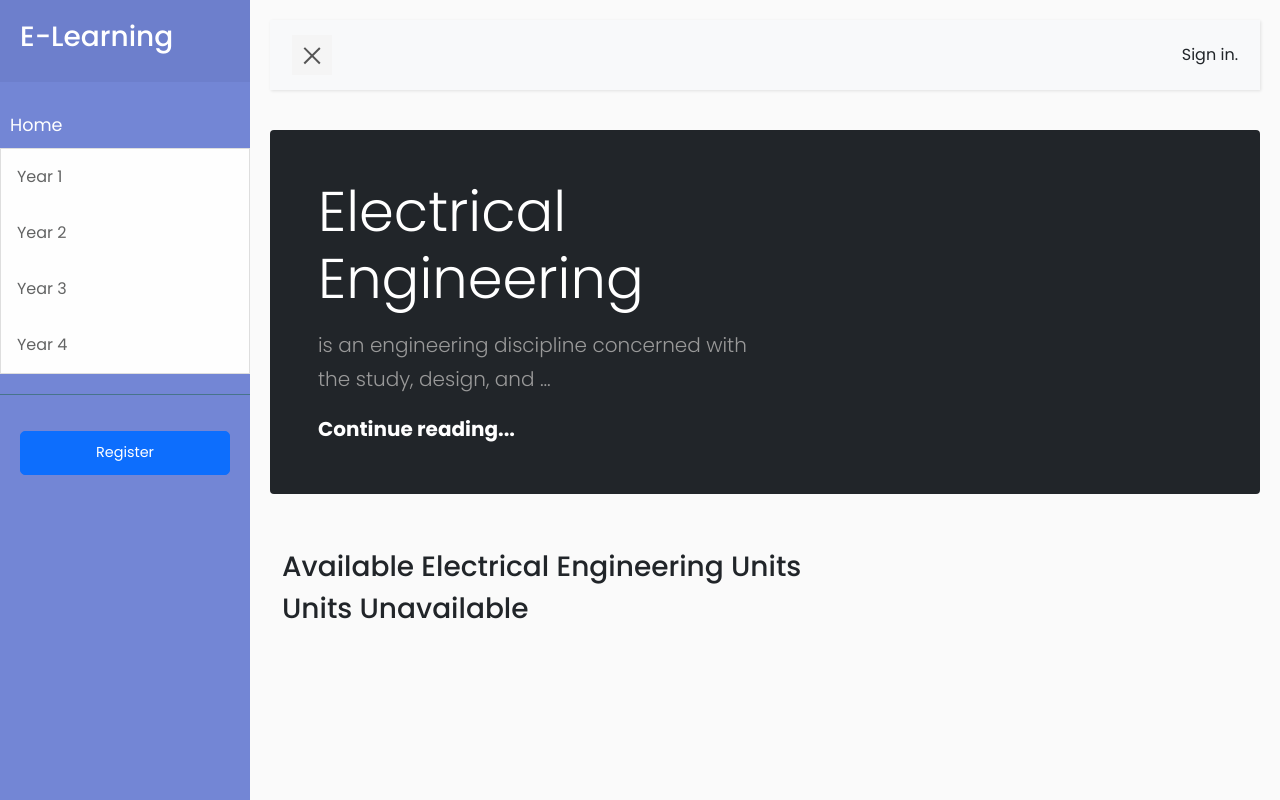
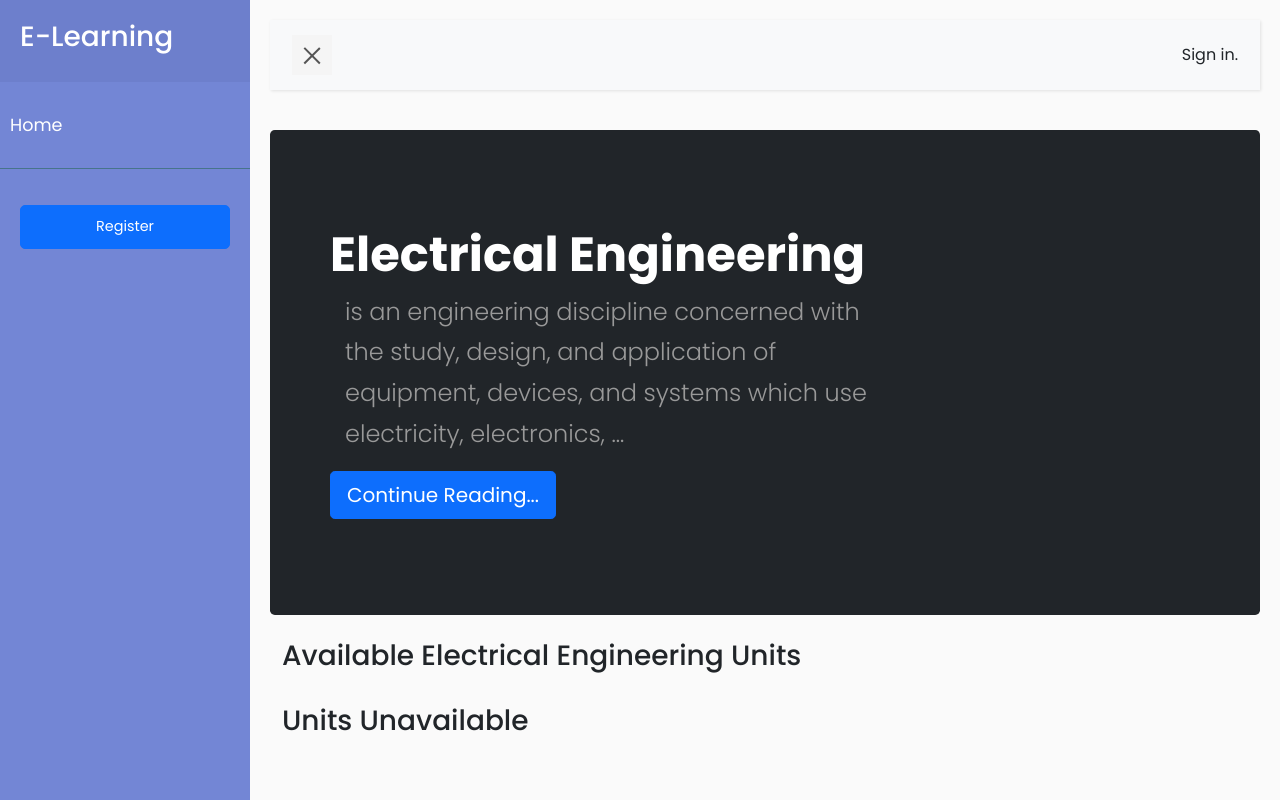
Before and after one commit to stevenjoro098/Masomo, a Django app: page /courses/units/3/ in a window 1280 px wide. Run offline with Django 3.2, Linux system fonts and the light colour scheme; data comes from the database, SQL or seed files in the repository; both versions use the stored data as it was after the commit; some libraries are stand-ins or nearby versions.

Commit message:
update topics and units view

```diff
--- a/ELearning/settings.py
+++ b/ELearning/settings.py
@@ -24,7 +24,7 @@ BASE_DIR = os.path.dirname(os.path.dirname(os.path.abspath(__file__)))
 SECRET_KEY = 'django-insecure-cvxm@fyn!@4ntk-95w%yr6!ajd#6tkn72(_+t6^kfcz)h%1c)+'
 
 # SECURITY WARNING: don't run with debug turned on in production!
-DEBUG = False
+DEBUG = True
 
 ALLOWED_HOSTS = ['*', 'https://masomoapp.herokuapp.com/', '127.0.0.1:8000', '0.0.0.0']
 
--- a/courses/templates/courses/list/course_detail.html
+++ b/courses/templates/courses/list/course_detail.html
@@ -7,8 +7,8 @@
     <div class="row">
         <div class="col-md-8">
             <p><h1 class="card-title">{{ object.courses }}</h1></p>
-            <p class="card-subtitle mb-2 text-muted"><b>{{ object.department }}</b></p>
-            <div class="mb-1 text-muted">Units: {{ object.course.count }}</div>
+            <p class="card-subtitle mb-1 text-muted"><b>Department: {{ object.department }}</b></p>
+            <div class="mb-1 text-muted"><h4>Units: {{ object.course.count }}</h4></div>
             <p>{{ object.overview }}</p>
             <a class="btn btn-secondary" href="{% url 'list_semester_units' object.id %}" role="button">Checkout Units</a>
         </div>
--- a/courses/templates/courses/list/units_list.html
+++ b/courses/templates/courses/list/units_list.html
@@ -5,30 +5,30 @@
 {% endblock %}
 
 {% block sidebar %}
-    <a class="list-group-item list-group-item-action list-group-item-light p-3" href="#!">Year 1 </a>
-    <a class="list-group-item list-group-item-action list-group-item-light p-3" href="#">Year 2</a>
-    <a class="list-group-item list-group-item-action list-group-item-light p-3" href="#!">Year 3</a>
-    <a class="list-group-item list-group-item-action list-group-item-light p-3" href="#">Year 4</a>
+
 
 {% endblock %}
 {% block  content %}
-    <div class="jumbotron p-3 p-md-5 text-white rounded bg-dark">
-        <div class="col-md-6 px-0">
-          <h1 class="display-4">{{ course }}</h1>
-          <p class="lead my-3">{{ course.overview | truncatewords:10}}</p>
-          <p class="lead mb-0"><a href="#" class="text-white font-weight-bold">Continue reading...</a></p>
-        </div>
+    <div class="p-5 text-white bg-dark rounded-3">
+      <div class="container-fluid py-5">
+        <h1 class="display-5 fw-bold">{{ course }}</h1>
+        <p class="col-md-8 fs-4">{{ course.overview| truncatewords:20 }}</p>
+        <button class="btn btn-primary btn-lg" type="button" href="{% url 'course_detail' course.slug %}">Continue Reading...</button>
       </div>
+    </div>
     <br>
     <div class="container">
-        <h3>Available {{ course }} Units</h3>
+        <h3 class="">Available {{ course }} Units</h3>
+        <br>
         <div class="row">
             {% for items in units_list %}
                 <div class="col-md-4">
-                    <h4 class="card-title"><u>{{ items.title }}</u></h4>
-                    <h6 class="card-subtitle mb-2 text-muted">By: {{ items.owner.first_name}}  {{ items.owner.last_name }}</h6>
-                        <p class="card-text">{{ items.overview | truncatewords:18}}</p>
-                        <a class="btn btn-light" href="{% url 'unit_detail_view' items.slug %}" role="button">View Details</a>
+                    <div class="h-100 p-5 bg-light border rounded-3">
+                        <h4 class="card-title">{{ items.title }}</h4>
+                        <h6 class="card-subtitle mb-2 text-muted">By: {{ items.owner.first_name}}  {{ items.owner.last_name }}</h6>
+                            <p class="card-text">{{ items.overview | truncatewords:18}}</p>
+                            <a href="{% url 'unit_detail_view' items.slug %}" class="btn btn-primary btn-lg active" role="button" aria-pressed="true">Check</a>
+                    </div>
                 </div>
             {% empty %}
                 <h3>Units Unavailable</h3>
```
Also changed, not shown: students/templates/students/student/enrolled_units.html (+15 -4 lines), db.sqlite3.
